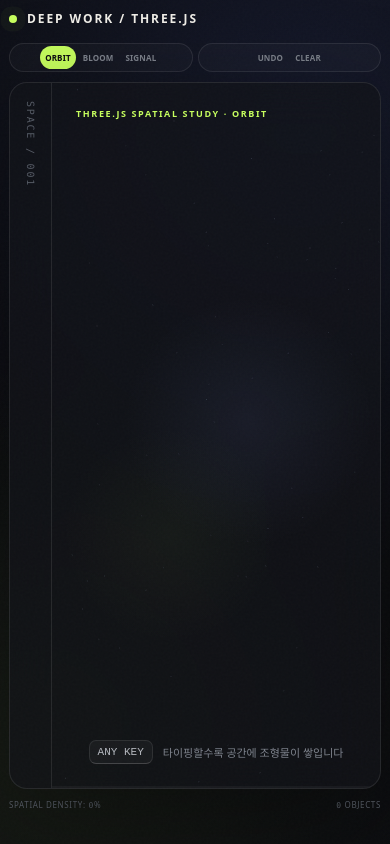
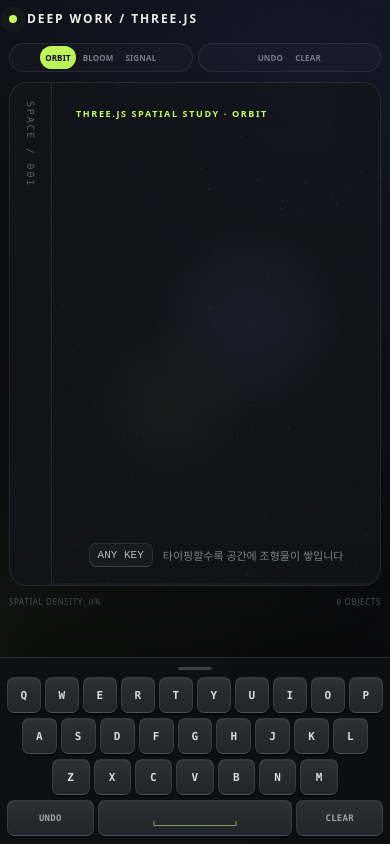
Before and after one commit to reality404studio/typeanything, a Next.js app: page /draw in a window 390 px wide. Built offline with nearby package versions, Linux system fonts and the light colour scheme.

Commit message:
Add fixed mobile drawing keyboard

```diff
--- a/app/draw/draw.css
+++ b/app/draw/draw.css
@@ -156,6 +156,10 @@
   border: 0;
 }
 
+.mobile-keyboard {
+  display: none;
+}
+
 @media (max-width: 900px) {
   .draw-shell header {
     align-items: flex-start;
@@ -176,9 +180,14 @@
 }
 
 @media (max-width: 700px) {
+  .three-drawing-page {
+    padding-bottom: calc(208px + env(safe-area-inset-bottom, 0px));
+  }
+
   .draw-shell {
     width: min(100% - 18px, 1240px);
-    padding-top: 10px;
+    min-height: auto;
+    padding: 10px 0 14px;
     gap: 10px;
   }
 
@@ -204,12 +213,12 @@
 
   .canvas-surface {
     grid-template-columns: 42px 1fr;
-    min-height: calc(100vh - 176px);
+    min-height: max(360px, calc(100svh - 340px));
   }
 
   .canvas-stage,
   .art-canvas {
-    min-height: calc(100vh - 178px);
+    min-height: max(358px, calc(100svh - 342px));
   }
 
   .canvas-eyebrow {
@@ -219,7 +228,7 @@
   }
 
   .draw-hint {
-    bottom: 24px;
+    bottom: 18px;
     width: calc(100% - 34px);
     justify-content: center;
     white-space: normal;
@@ -228,6 +237,117 @@
 
   .drawing-page .progress-wrap {
     left: 42px;
+  }
+
+  .keyboard-capture {
+    display: none;
+  }
+
+  .mobile-keyboard {
+    position: fixed;
+    z-index: 60;
+    right: 0;
+    bottom: 0;
+    left: 0;
+    display: flex;
+    flex-direction: column;
+    gap: 5px;
+    padding:
+      9px
+      max(7px, env(safe-area-inset-right, 0px))
+      calc(8px + env(safe-area-inset-bottom, 0px))
+      max(7px, env(safe-area-inset-left, 0px));
+    border-top: 1px solid rgba(255, 255, 255, 0.12);
+    background: rgba(13, 15, 19, 0.94);
+    box-shadow: 0 -22px 60px rgba(0, 0, 0, 0.5);
+    backdrop-filter: blur(24px) saturate(1.2);
+    -webkit-backdrop-filter: blur(24px) saturate(1.2);
+    touch-action: manipulation;
+  }
+
+  .mobile-keyboard-handle {
+    width: 34px;
+    height: 3px;
+    margin: 0 auto 2px;
+    border-radius: 999px;
+    background: rgba(255, 255, 255, 0.2);
+  }
+
+  .mobile-key-row {
+    display: grid;
+    gap: 4px;
+  }
+
+  .mobile-key-row-1 {
+    grid-template-columns: repeat(10, minmax(0, 1fr));
+  }
+
+  .mobile-key-row-2 {
+    grid-template-columns: repeat(9, minmax(0, 1fr));
+    padding-inline: 4%;
+  }
+
+  .mobile-key-row-3 {
+    grid-template-columns: repeat(7, minmax(0, 1fr));
+    padding-inline: 12%;
+  }
+
+  .mobile-key-actions {
+    grid-template-columns: 1fr 2.25fr 1fr;
+  }
+
+  .mobile-key {
+    min-width: 0;
+    height: 36px;
+    padding: 0;
+    border: 1px solid rgba(255, 255, 255, 0.09);
+    border-bottom-color: rgba(255, 255, 255, 0.17);
+    border-radius: 7px;
+    background:
+      linear-gradient(180deg, rgba(255, 255, 255, 0.085), rgba(255, 255, 255, 0.035)),
+      #191c22;
+    box-shadow:
+      0 2px 0 rgba(0, 0, 0, 0.6),
+      inset 0 1px 0 rgba(255, 255, 255, 0.04);
+    color: #d8d9dd;
+    font-family: ui-monospace, SFMono-Regular, Menlo, monospace;
+    font-size: 11px;
+    font-weight: 700;
+    line-height: 1;
+    letter-spacing: 0.03em;
+    -webkit-tap-highlight-color: transparent;
+    user-select: none;
+  }
+
+  .mobile-key:active {
+    transform: translateY(2px);
+    border-color: rgba(199, 255, 94, 0.38);
+    background: rgba(199, 255, 94, 0.14);
+    box-shadow: none;
+    color: var(--accent);
+  }
+
+  .mobile-action-key {
+    color: #9ea3ad;
+    font-size: 9px;
+    text-transform: uppercase;
+  }
+
+  .mobile-space-key {
+    position: relative;
+    color: transparent;
+  }
+
+  .mobile-space-key::after {
+    content: "";
+    position: absolute;
+    left: 50%;
+    bottom: 9px;
+    width: 42%;
+    height: 4px;
+    border: solid rgba(199, 255, 94, 0.56);
+    border-width: 0 1px 1px;
+    transform: translateX(-50%);
   }
 }
 
--- a/app/draw/page.tsx
+++ b/app/draw/page.tsx
@@ -27,6 +27,12 @@
   bloom: "Bloom",
   signal: "Signal",
 };
+
+const mobileKeyRows = [
+  ["Q", "W", "E", "R", "T", "Y", "U", "I", "O", "P"],
+  ["A", "S", "D", "F", "G", "H", "J", "K", "L"],
+  ["Z", "X", "C", "V", "B", "N", "M"],
+];
 
 const randomBetween = (min: number, max: number) =>
   min + Math.random() * (max - min);
@@ -240,6 +246,56 @@
   scene.add(new THREE.Points(geometry, material));
 }
 
+function MobileKeyboard({
+  onClear,
+  onKey,
+  onUndo,
+}: {
+  onClear: () => void;
+  onKey: (key: string) => void;
+  onUndo: () => void;
+}) {
+  return (
+    <section className="mobile-keyboard" aria-label="모바일 전용 고정 자판">
+      <div className="mobile-keyboard-handle" aria-hidden="true" />
+      {mobileKeyRows.map((row, rowIndex) => (
+        <div
+          className={`mobile-key-row mobile-key-row-${rowIndex + 1}`}
+          key={row.join("")}
+        >
+          {row.map((key) => (
+            <button
+              aria-label={`${key} 키로 입체 오브젝트 만들기`}
+              className="mobile-key"
+              key={key}
+              onClick={() => onKey(key)}
+              type="button"
+            >
+              {key}
+            </button>
+          ))}
+        </div>
+      ))}
+      <div className="mobile-key-row mobile-key-actions">
+        <button className="mobile-key mobile-action-key" onClick={onUndo} type="button">
+          Undo
+        </button>
+        <button
+          aria-label="스페이스 키로 입체 오브젝트 만들기"
+          className="mobile-key mobile-space-key"
+          onClick={() => onKey(" ")}
+          type="button"
+        >
+          Space
+        </button>
+        <button className="mobile-key mobile-action-key" onClick={onClear} type="button">
+          Clear
+        </button>
+      </div>
+    </section>
+  );
+}
+
 export default function DrawingPage() {
   const [mode, setMode] = useState<DrawingMode>("orbit");
   const [markCount, setMarkCount] = useState(0);
@@ -248,8 +304,13 @@
   const canvasRef = useRef<HTMLCanvasElement>(null);
   const captureRef = useRef<HTMLTextAreaElement>(null);
   const modeRef = useRef<DrawingMode>("orbit");
+  const isMobileRef = useRef(false);
   const pulseTimerRef = useRef<ReturnType<typeof setTimeout> | null>(null);
   const runtimeRef = useRef<SceneRuntime | null>(null);
+
+  const focusDesktopCapture = useCallback(() => {
+    if (!isMobileRef.current) captureRef.current?.focus();
+  }, []);
 
   const addMark = useCallback((key: string) => {
     const runtime = runtimeRef.current;
@@ -259,7 +320,8 @@
     runtime.world.add(group);
     runtime.marks.push(group);
 
-    if (runtime.marks.length > 84) {
+    const objectLimit = isMobileRef.current ? 54 : 84;
+    if (runtime.marks.length > objectLimit) {
       const oldest = runtime.marks.shift();
       if (oldest) {
         runtime.world.remove(oldest);
@@ -282,8 +344,8 @@
       disposeObject(last);
     }
     setMarkCount(runtime.marks.length);
-    captureRef.current?.focus();
-  }, []);
+    focusDesktopCapture();
+  }, [focusDesktopCapture]);
 
   const clearScene = useCallback(() => {
     const runtime = runtimeRef.current;
@@ -294,13 +356,13 @@
     });
     runtime.marks = [];
     setMarkCount(0);
-    captureRef.current?.focus();
-  }, []);
+    focusDesktopCapture();
+  }, [focusDesktopCapture]);
 
   const changeMode = (nextMode: DrawingMode) => {
     modeRef.current = nextMode;
     setMode(nextMode);
-    captureRef.current?.focus();
+    focusDesktopCapture();
   };
 
   const downloadArtwork = () => {
@@ -322,12 +384,15 @@
     anchor.href = exportCanvas.toDataURL("image/png");
     anchor.download = `deep-work-three-${Date.now()}.png`;
     anchor.click();
-    captureRef.current?.focus();
+    focusDesktopCapture();
   };
 
   useEffect(() => {
     const canvas = canvasRef.current;
     if (!canvas) return;
+    isMobileRef.current = window.matchMedia(
+      "(max-width: 820px) and (pointer: coarse)",
+    ).matches;
 
     let renderer: THREE.WebGLRenderer;
     try {
@@ -344,7 +409,9 @@
     }
 
     renderer.setClearColor(0x0b0c0f, 0);
-    renderer.setPixelRatio(Math.min(window.devicePixelRatio || 1, 2));
+    renderer.setPixelRatio(
+      Math.min(window.devicePixelRatio || 1, isMobileRef.current ? 1.5 : 2),
+    );
     renderer.outputColorSpace = THREE.SRGBColorSpace;
     renderer.toneMapping = THREE.ACESFilmicToneMapping;
     renderer.toneMappingExposure = 1.1;
@@ -419,7 +486,7 @@
       renderer.render(scene, camera);
     };
     runtime.frame = window.requestAnimationFrame(animate);
-    captureRef.current?.focus();
+    focusDesktopCapture();
 
     return () => {
       observer.disconnect();
@@ -429,7 +496,7 @@
       runtimeRef.current = null;
       if (pulseTimerRef.current) clearTimeout(pulseTimerRef.current);
     };
-  }, []);
+  }, [focusDesktopCapture]);
 
   useEffect(() => {
     const handlePointer = (event: PointerEvent) => {
@@ -529,7 +596,7 @@
         <main
           className="canvas-surface"
           onClick={() => {
-            captureRef.current?.focus();
+            focusDesktopCapture();
             if (!runtimeRef.current?.marks.length) addMark("start");
           }}
           tabIndex={-1}
@@ -593,6 +660,7 @@
           </span>
         </footer>
       </div>
+      <MobileKeyboard onClear={clearScene} onKey={addMark} onUndo={undo} />
     </div>
   );
 }
```
